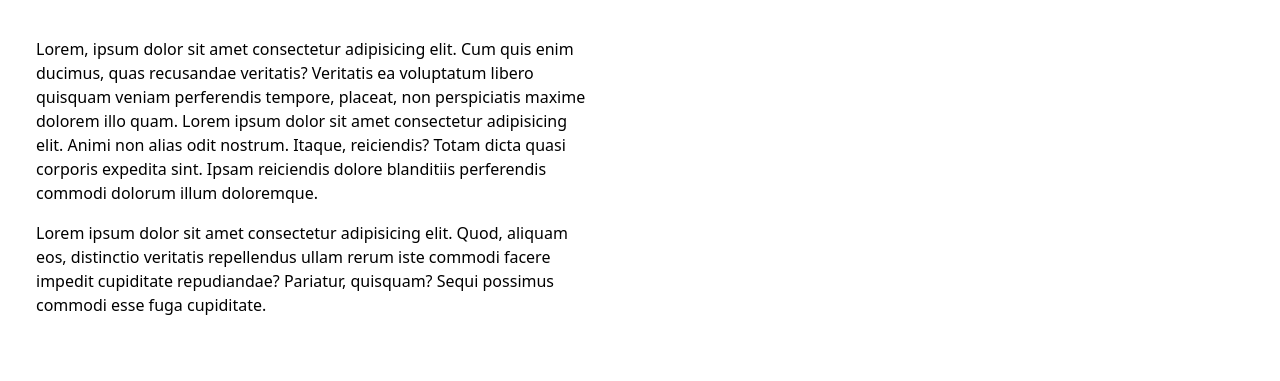
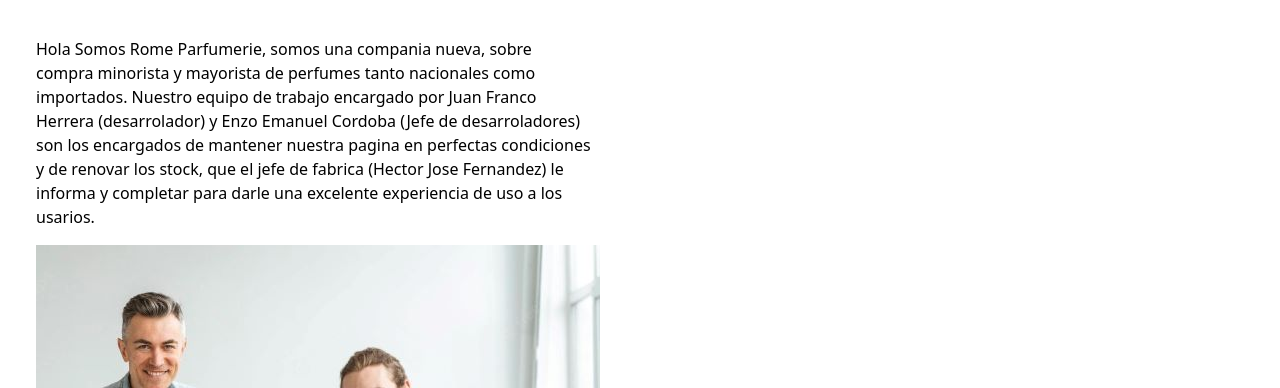
Before and after one commit to AgustinRomero12/Entrega_Final, a website: page pages/nosotros.html in a window 1280 px wide. Shown: the part 730-1118 px from the top of the page. Drawn offline with nearby package versions, Linux system fonts and the light colour scheme.

Commit message:
agregando sass2+seo al proyecto

```diff
--- a/pages/nosotros.html
+++ b/pages/nosotros.html
@@ -4,13 +4,14 @@
     <meta charset="UTF-8">
     <meta http-equiv="X-UA-Compatible" content="IE=edge">
     <meta name="viewport" content="width=device-width, initial-scale=1.0">
+    <meta name="keywords"  content="Perfumes, Ventas, Productos, Servicios, Tiendas">
     <!-- LINK CSS AOS -->
     <link href="https://unpkg.com/aos@2.3.1/dist/aos.css" rel="stylesheet">
     <!-- LINK CSS BOOTSTRAP -->
     <link href="https://cdn.jsdelivr.net/npm/bootstrap@5.1.3/dist/css/bootstrap.min.css" rel="stylesheet" integrity="sha384-1BmE4kWBq78iYhFldvKuhfTAU6auU8tT94WrHftjDbrCEXSU1oBoqyl2QvZ6jIW3" crossorigin="anonymous">
     <!-- LINK CSS -->
     <link rel="stylesheet" href="../css/estilo.css">
-    <title>Bootstrap</title>
+    <title>Pagina de ventas de Perfumes</title>
 </head>
 <body>
     <!-- USAR EL SISTEMA DE GRILLAS DE BOOTSTRAP -->
@@ -83,13 +84,12 @@
         <div class="row">
             <!-- texto -->
             <div class="col-12 col-lg-6 p-5" data-aos="fade-up">
-                <p>Lorem, ipsum dolor sit amet consectetur adipisicing elit. Cum quis enim ducimus, quas recusandae veritatis? Veritatis ea voluptatum libero quisquam veniam perferendis tempore, placeat,
-                     non perspiciatis maxime dolorem illo quam. Lorem ipsum dolor sit amet consectetur adipisicing elit. Animi non alias odit nostrum. Itaque, reiciendis? Totam dicta quasi corporis expedita sint.
-                      Ipsam reiciendis dolore blanditiis perferendis commodi dolorum illum doloremque.</p>
-                <P>
-                    Lorem ipsum dolor sit amet consectetur adipisicing elit. Quod, aliquam eos, distinctio veritatis repellendus ullam rerum
-                    iste commodi facere impedit cupiditate repudiandae? Pariatur, quisquam? Sequi possimus commodi esse fuga cupiditate.
-                </P>
+                <p> Hola Somos Rome Parfumerie, somos una compania nueva, sobre compra minorista y mayorista de perfumes tanto nacionales como importados.
+                  Nuestro equipo de trabajo encargado por Juan Franco Herrera (desarrolador) y Enzo Emanuel Cordoba (Jefe de desarroladores)
+                  son los encargados de mantener nuestra pagina en perfectas condiciones y de renovar los stock, que el jefe de fabrica (Hector Jose Fernandez)
+                  le informa y completar para darle una excelente experiencia de uso a los usarios.
+                </p>
+                <img src="../img/Nosotros.jpg" alt="img de nuestro equipo de trabajo">
             </div>
         </div>
         <footer class="footer">
--- a/scss/style.scss
+++ b/scss/style.scss
@@ -2,4 +2,4 @@
 @import "footer";
 @import "main";
 @import "extend";
-@import "mixin"
+@import "mixin";
```
Also changed, not shown: index.html (+5 -1 lines), pages/contacto.html (+3 -1 lines), pages/ofertas-productos.html (+2 -1 lines), pages/productos.html (+2 -1 lines), img/Nosotros.jpg (added).
